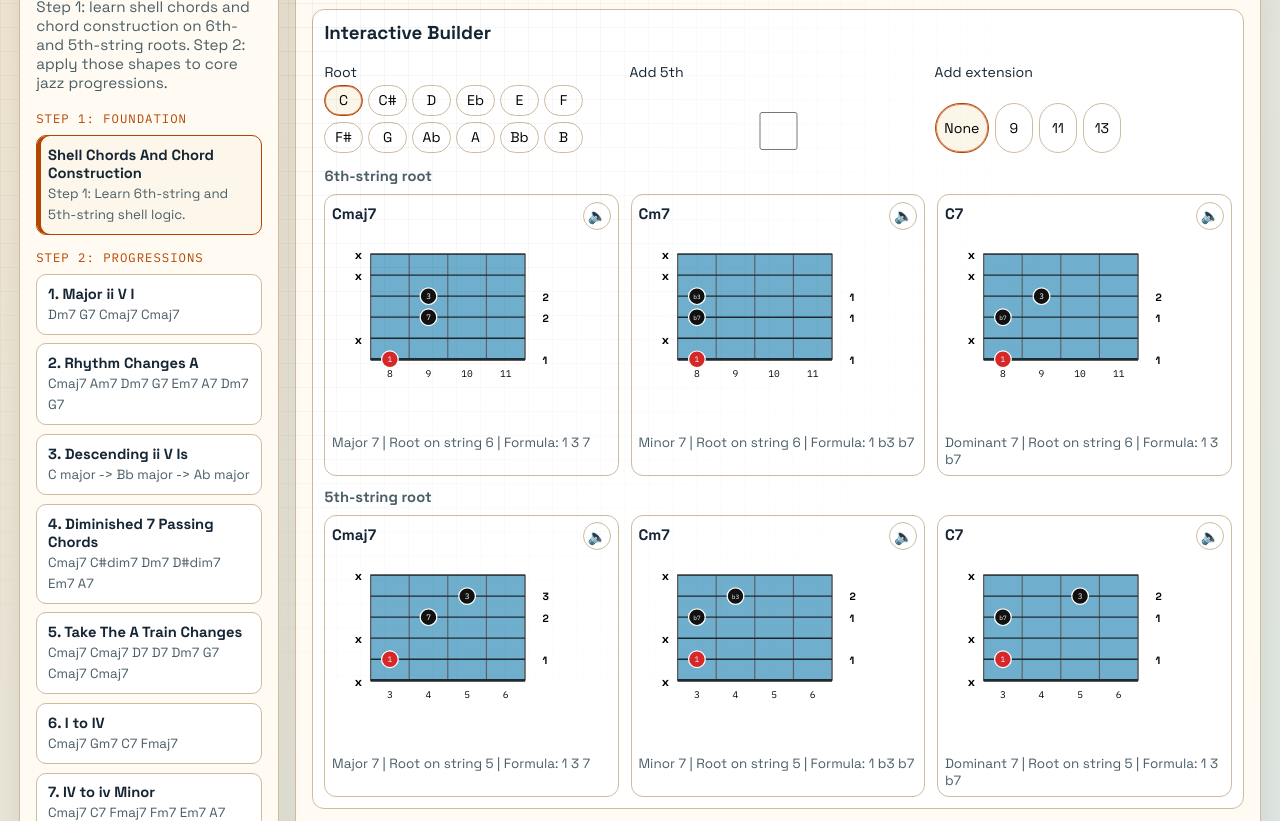
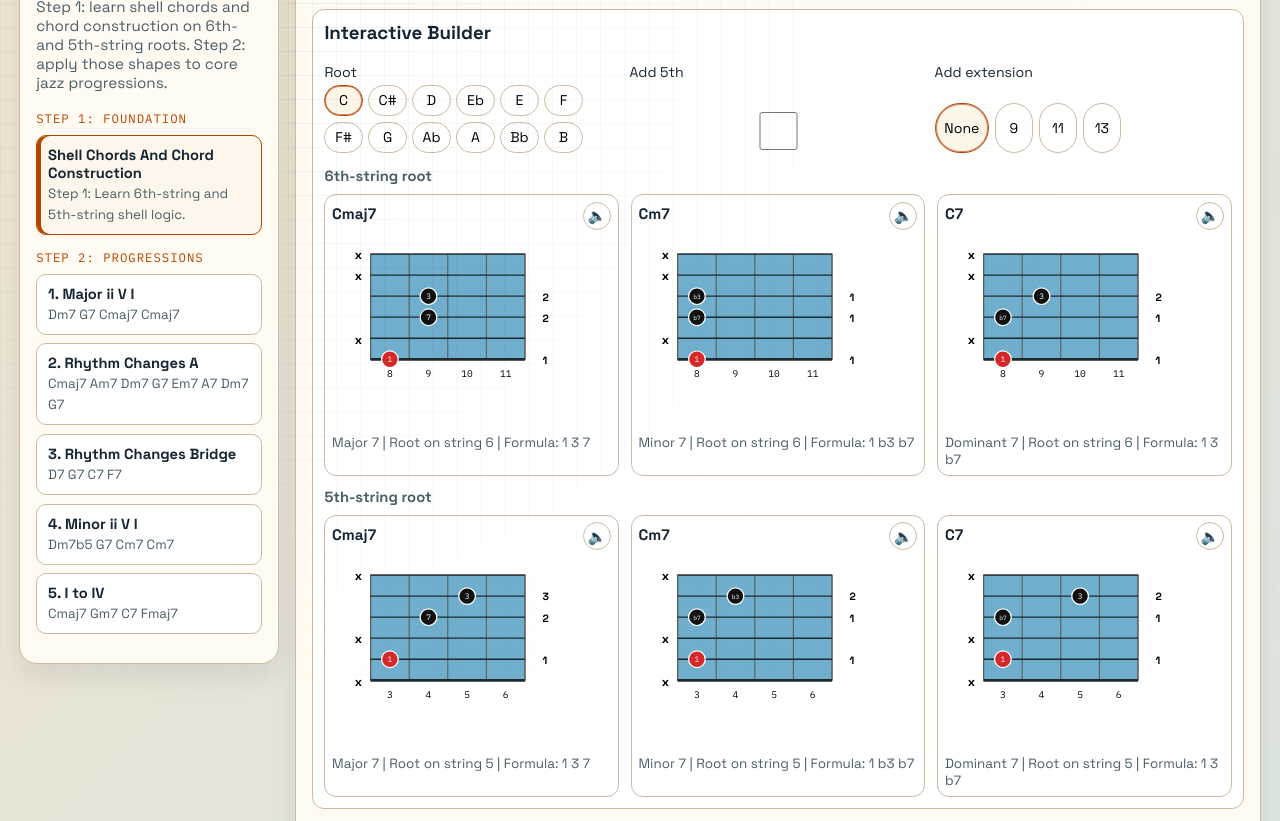
Before and after one commit to kevinbhuang/Jazz-Codex, a plain HTML site: page index.html in a window 1280 px wide. Shown: the part 117-938 px from the top of the page. Drawn offline with Linux system fonts and the light colour scheme.

Commit message:
Trim Step 2 to 5 core progressions and remove daily-target sidebar copy

```diff
--- a/app.js
+++ b/app.js
@@ -34,60 +34,25 @@ const MODULES = [
     blurb: "Cmaj7 Am7 Dm7 G7 Em7 A7 Dm7 G7",
   },
   {
-    id: "descending_iivis",
+    id: "rhythm_bridge",
     kind: "progression",
     step: "Progression 3",
-    title: "Descending ii V Is",
-    blurb: "C major -> Bb major -> Ab major",
+    title: "Rhythm Changes Bridge",
+    blurb: "D7 G7 C7 F7",
   },
   {
-    id: "dim_passing",
+    id: "minor_iivi",
     kind: "progression",
     step: "Progression 4",
-    title: "Diminished 7 Passing Chords",
-    blurb: "Cmaj7 C#dim7 Dm7 D#dim7 Em7 A7",
-  },
-  {
-    id: "a_train",
-    kind: "progression",
-    step: "Progression 5",
-    title: "Take The A Train Changes",
-    blurb: "Cmaj7 Cmaj7 D7 D7 Dm7 G7 Cmaj7 Cmaj7",
+    title: "Minor ii V I",
+    blurb: "Dm7b5 G7 Cm7 Cm7",
   },
   {
     id: "i_to_iv",
     kind: "progression",
-    step: "Progression 6",
+    step: "Progression 5",
     title: "I to IV",
     blurb: "Cmaj7 Gm7 C7 Fmaj7",
-  },
-  {
-    id: "iv_to_ivm",
-    kind: "progression",
-    step: "Progression 7",
-    title: "IV to iv Minor",
-    blurb: "Cmaj7 C7 Fmaj7 Fm7 Em7 A7 Dm7 G7 Cmaj7 Cmaj7",
-  },
-  {
-    id: "rhythm_bridge",
-    kind: "progression",
-    step: "Progression 8",
-    title: "Rhythm Changes Bridge",
-    blurb: "D7 G7 C7 F7",
-  },
-  {
-    id: "minor_iivi",
-    kind: "progression",
-    step: "Progression 9",
-    title: "Minor ii V I",
-    blurb: "Dm7b5 G7 Cm7 Cm7",
-  },
-  {
-    id: "stray_cat",
-    kind: "progression",
-    step: "Progression 10",
-    title: "Stray Cat Strut",
-    blurb: "Cm7 Cm7/Bb Ab7 G7",
   },
 ];
 
--- a/index.html
+++ b/index.html
@@ -23,7 +23,6 @@
         <nav>
           <ul id="moduleNav" class="module-nav"></ul>
         </nav>
-        <p class="sidebar-tip">Daily target: 20 minutes. Master Step 1 first, then loop Step 2 at slow tempos.</p>
       </aside>
 
       <section class="lesson-stage">
```
